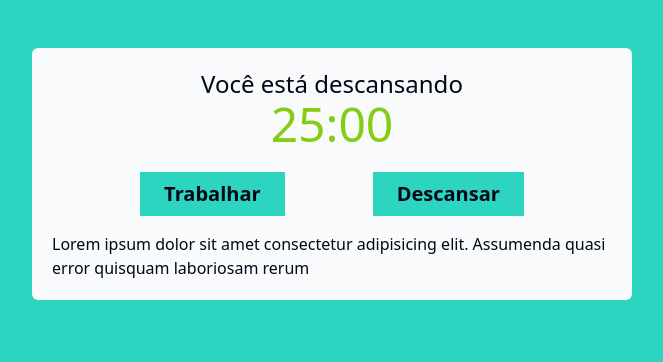
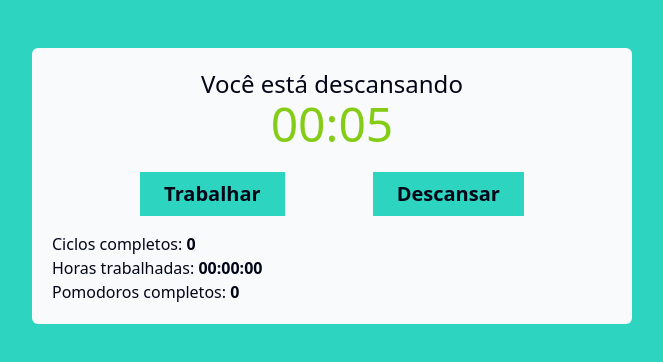
Before and after one commit to gabrielsantos7/Pomodoro-App, a React (Vite) app: page / in a window 1280 px wide. Shown: the top 362 px of the page, without its empty margins (308-971 px from the left). Built offline with nearby package versions, Linux system fonts and the light colour scheme; no server answers.

Commit message:
✨ feat: Add time conversor

```diff
--- a/src/App.tsx
+++ b/src/App.tsx
@@ -4,9 +4,9 @@ export default function App() {
   return (
     <div>
       <PomodoroTimer
-        pomodoroTime={1500}
-        shortRestTime={300}
-        longRestTime={900}
+        pomodoroTime={5}
+        shortRestTime={2}
+        longRestTime={20}
         cycles={4}
       />
     </div>
--- a/src/components/pomodoro-timer.tsx
+++ b/src/components/pomodoro-timer.tsx
@@ -1,7 +1,6 @@
-import { useEffect, useState } from 'react';
-import useSound from 'use-sound';
+import { useEffect, useState, useCallback } from 'react';
 
-import { PomodoroTimerProps } from '../models';
+import { EmptyOrDoubleZero, PomodoroTimerProps } from '../models';
 import { useInterval } from '../hooks/useInterval';
 
 import bellStart from '../sounds/bell-start.mp3';
@@ -9,40 +8,53 @@ import bellFinish from '../sounds/bell-finish.mp3';
 import { Button } from './button';
 import { Timer } from './timer';
 
+import { secondsToTime } from '../utils/seconds-to-time';
+
+const bodyClassList = document.body.classList;
+
 export function PomodoroTimer(props: PomodoroTimerProps) {
   const [mainTime, setMainTime] = useState(props.pomodoroTime);
+  const [cycles, setCycles] = useState(props.cycles - 1);
+
   const [timeCounting, setTimeCounting] = useState(false);
+  const [completedCycles, setCompletedCycles] = useState(0);
+  const [completedPomodoros, setCompletedPomodoros] = useState(0);
+  const [fullWorkingTime, setFullWorkingTime] = useState(0);
   const [working, setWorking] = useState(false);
   const [resting, setResting] = useState(false);
-  const [playBellStart] = useSound(bellStart);
-  const [playBellFinish] = useSound(bellFinish);
 
-  const configureWorking = () => {
+  const configureWorking = useCallback(() => {
+
+  const bellStartAudio = new Audio(bellStart);
     setTimeCounting(true);
     setWorking(true);
     setResting(false);
     setMainTime(props.pomodoroTime);
-    playBellStart();
-  };
+    bellStartAudio.play()
+  }, [props.pomodoroTime]);
 
-  const configureResting = (longPause: boolean) => {
-    setTimeCounting(true);
-    setWorking(false);
-    setResting(true);
+  const configureResting = useCallback(
+    (longPause: boolean) => {
+      const bellFinishAudio = new Audio(bellFinish);
+      setTimeCounting(true);
+      setWorking(false);
+      setResting(true);
 
-    setMainTime(longPause ? props.longRestTime : props.shortRestTime);
-    playBellFinish();
-  };
+      setMainTime(longPause ? props.longRestTime : props.shortRestTime);
+      bellFinishAudio.play();
+    },
+    [props.longRestTime, props.shortRestTime]
+  );
 
   useInterval(
     () => {
       setMainTime(mainTime - 1);
+      if (working) setFullWorkingTime((prev) => prev + 1);
     },
     timeCounting ? 1000 : null
   );
 
   useEffect(() => {
-    const bodyClassList = document.body.classList;
     if (working) {
       bodyClassList.remove('bg-teal-400');
       bodyClassList.add('bg-orange-400');
@@ -51,7 +63,29 @@ export function PomodoroTimer(props: PomodoroTimerProps) {
       bodyClassList.remove('bg-orange-400');
       bodyClassList.add('bg-teal-400');
     }
-  }, [working, resting]);
+
+    if (mainTime > 0) return;
+
+    if (working && cycles > 0) {
+      configureResting(false);
+      setCycles((prev) => prev - 1);
+    } else if (working && cycles <= 0) {
+      configureResting(true);
+      setCompletedCycles((prev) => prev + 1);
+      setCycles(props.cycles - 1);
+    }
+
+    if (working) setCompletedPomodoros((prev) => prev + 1);
+    if (resting) configureWorking();
+  }, [
+    working,
+    resting,
+    mainTime,
+    cycles,
+    configureWorking,
+    configureResting,
+    props.cycles
+  ]);
 
   return (
     <div className="container bg-slate-50 dark:bg-slate-800 text-slate-950 dark:text-slate-50 mx-auto my-12 p-5 text-center max-w-150 rounded-md  shadow-container">
@@ -79,10 +113,19 @@ export function PomodoroTimer(props: PomodoroTimerProps) {
         )}
       </div>
 
-      <p className="text-left">
-        Lorem ipsum dolor sit amet consectetur adipisicing elit. Assumenda quasi
-        error quisquam laboriosam rerum
-      </p>
+      <div className="text-left">
+        <p className="">
+          Ciclos completos: <span className="font-bold">{completedCycles}</span>
+        </p>
+        <p className="">
+          Horas trabalhadas:{' '}
+          <span className="font-bold">{secondsToTime(fullWorkingTime, EmptyOrDoubleZero.DoubleZero)}</span>
+        </p>
+        <p className="">
+          Pomodoros completos:{' '}
+          <span className="font-bold">{completedPomodoros}</span>
+        </p>
+      </div>
     </div>
   );
 }
--- a/src/components/timer.tsx
+++ b/src/components/timer.tsx
@@ -1,5 +1,5 @@
 import { TimerProps } from "../models";
-import { secondsToTime } from "../utils/seconds-to-time";
+import { secondsToTime } from '../utils/seconds-to-time';
 
 export function Timer(props: TimerProps) {
   return(
--- a/src/models.ts
+++ b/src/models.ts
@@ -14,3 +14,8 @@ export interface ButtonProps {
 export interface TimerProps {
   mainTime: number;
 }
+
+export enum EmptyOrDoubleZero {
+  Empty = '',
+  DoubleZero = '00:',
+}
--- a/src/utils/seconds-to-time.ts
+++ b/src/utils/seconds-to-time.ts
@@ -1,9 +1,14 @@
-export function secondsToTime(seconds: number): string {
-  const minutes = Math.floor(seconds / 60);
+import { EmptyOrDoubleZero } from '../models';
+
+export function secondsToTime(
+  seconds: number,
+  startsWith: EmptyOrDoubleZero = EmptyOrDoubleZero.Empty
+): string {
+  const hours = Math.floor(seconds / 3600);
+  const minutes = Math.floor((seconds % 3600) / 60);
   const remainingSeconds = seconds % 60;
 
-  const formattedMinutes = minutes < 10 ? `0${minutes}` : `${minutes}`;
-  const formattedSeconds = remainingSeconds < 10 ? `0${remainingSeconds}` : `${remainingSeconds}`;
-
-  return `${formattedMinutes}:${formattedSeconds}`;
+  return `${
+    hours ? `${hours}:` : `${startsWith}`
+  }${minutes < 10 ? `0${minutes}` : minutes}:${remainingSeconds < 10 ? `0${remainingSeconds}` : remainingSeconds}`;
 }
```
